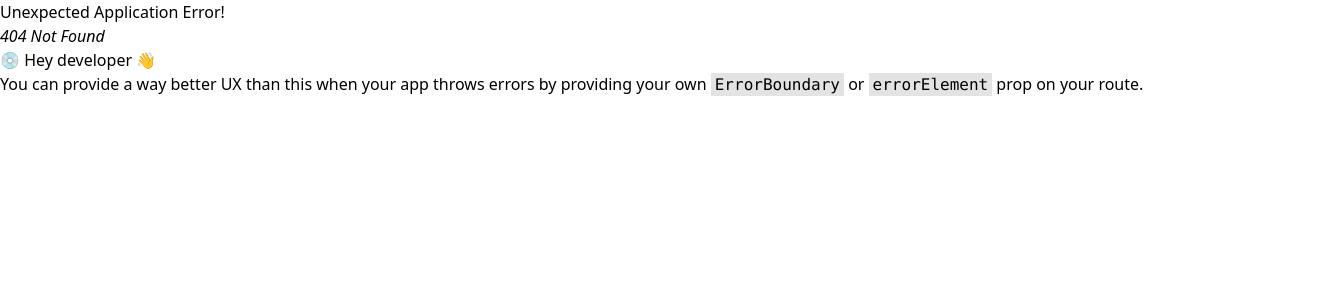
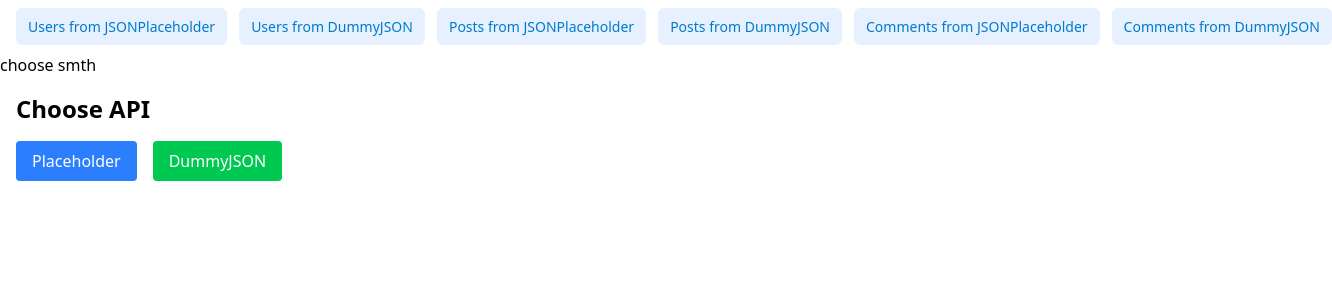
Before and after one commit to klimenko2233/react-course, a React (Vite) app: page /comments in a window 1280 px wide. Before the commit this address had no page. Shown: the top 300 px of the page, 1332 px wide, since content can reach past the window. Built offline with nearby package versions, Linux system fonts and the light colour scheme.

Commit message:
hw - #Uyj2GjyDDF 2.0

```diff
--- a/src/pages/CommentsDummyPage.tsx
+++ b/src/pages/comments/CommentsDummyPage.tsx
@@ -1,4 +1,4 @@
-import {CommentsDummy} from "../components/comments-dummy-component/CommentsDummy.tsx";
+import {CommentsDummy} from "../../components/comments-dummy-component/CommentsDummy.tsx";
 
 export const CommentsDummyPage = () => {
     return (
--- /dev/null
+++ b/src/pages/comments/CommentsMenuPage.tsx
@@ -0,0 +1,13 @@
+import {Link} from "react-router-dom";
+
+export const CommentsMenuPage = () => {
+    return (
+        <div className="p-4 space-y-4">
+            <h2 className="text-2xl font-semibold">Choose API</h2>
+            <div className="flex gap-4">
+                <Link to="placeholder" className="px-4 py-2 bg-blue-500 text-white rounded">Placeholder</Link>
+                <Link to="dummyjson" className="px-4 py-2 bg-green-500 text-white rounded">DummyJSON</Link>
+            </div>
+        </div>
+    );
+};
--- a/src/pages/CommentsPlaceholderPage.tsx
+++ b/src/pages/comments/CommentsPlaceholderPage.tsx
@@ -1,4 +1,4 @@
-import {CommentsPlaceholder} from "../components/comments-placeholder-component/CommentsPlaceholder.tsx";
+import {CommentsPlaceholder} from "../../components/comments-placeholder-component/CommentsPlaceholder.tsx";
 
 export const CommentsPlaceholderPage = () => {
     return (
--- a/src/pages/PostsDummyPage.tsx
+++ b/src/pages/posts/PostsDummyPage.tsx
@@ -1,4 +1,4 @@
-import {PostsDummy} from "../components/posts-dummy-component/PostsDummy.tsx";
+import {PostsDummy} from "../../components/posts-dummy-component/PostsDummy.tsx";
 
 export const PostsDummyPage = () => {
     return (
--- /dev/null
+++ b/src/pages/posts/PostsMenuPage.tsx
@@ -0,0 +1,13 @@
+import {Link} from "react-router-dom";
+
+export const PostsMenuPage = () => {
+    return (
+        <div className="p-4 space-y-4">
+            <h2 className="text-2xl font-semibold">Choose API</h2>
+            <div className="flex gap-4">
+                <Link to="placeholder" className="px-4 py-2 bg-blue-500 text-white rounded">Placeholder</Link>
+                <Link to="dummyjson" className="px-4 py-2 bg-green-500 text-white rounded">DummyJSON</Link>
+            </div>
+        </div>
+    );
+};
--- a/src/pages/PostsPlaceholderPage.tsx
+++ b/src/pages/posts/PostsPlaceholderPage.tsx
@@ -1,4 +1,4 @@
-import {PostsPlaceholder} from "../components/posts-placeholder-component/PostsPlaceholder.tsx";
+import {PostsPlaceholder} from "../../components/posts-placeholder-component/PostsPlaceholder.tsx";
 
 export const PostsPlaceholderPage = () => {
     return (
--- a/src/pages/UsersDummyPage.tsx
+++ b/src/pages/users/UsersDummyPage.tsx
@@ -1,4 +1,4 @@
-import {UsersDummy} from "../components/users-dummy-component/UsersDummy.tsx";
+import {UsersDummy} from "../../components/users-dummy-component/UsersDummy.tsx";
 
 export const UsersDummyPage = () => {
     return (
--- /dev/null
+++ b/src/pages/users/UsersMenuPage.tsx
@@ -0,0 +1,13 @@
+import {Link} from "react-router-dom";
+
+export const UsersMenuPage = () => {
+    return (
+        <div className="p-4 space-y-4">
+            <h2 className="text-2xl font-semibold">Choose API</h2>
+            <div className="flex gap-4">
+                <Link to="placeholder" className="px-4 py-2 bg-blue-500 text-white rounded">Placeholder</Link>
+                <Link to="dummyjson" className="px-4 py-2 bg-green-500 text-white rounded">DummyJSON</Link>
+            </div>
+        </div>
+    );
+};
--- a/src/pages/UsersPlaceholderPage.tsx
+++ b/src/pages/users/UsersPlaceholderPage.tsx
@@ -1,4 +1,4 @@
-import {UsersPlaceholder} from "../components/users-placeholder-component/UsersPlaceholder.tsx";
+import {UsersPlaceholder} from "../../components/users-placeholder-component/UsersPlaceholder.tsx";
 
 export const UsersPlaceholderPage = () => {
     return (
--- a/src/router/routes.tsx
+++ b/src/router/routes.tsx
@@ -1,21 +1,35 @@
 import {createBrowserRouter} from "react-router-dom";
 import App from "../App.tsx";
-import {UsersPlaceholderPage} from "../pages/UsersPlaceholderPage.tsx";
-import {UsersDummyPage} from "../pages/UsersDummyPage.tsx";
-import {PostsPlaceholderPage} from "../pages/PostsPlaceholderPage.tsx";
-import {PostsDummyPage} from "../pages/PostsDummyPage.tsx";
-import {CommentsPlaceholderPage} from "../pages/CommentsPlaceholderPage.tsx";
-import {CommentsDummyPage} from "../pages/CommentsDummyPage.tsx";
+import {UsersPlaceholderPage} from "../pages/users/UsersPlaceholderPage.tsx";
+import {UsersDummyPage} from "../pages/users/UsersDummyPage.tsx";
+import {PostsPlaceholderPage} from "../pages/posts/PostsPlaceholderPage.tsx";
+import {PostsDummyPage} from "../pages/posts/PostsDummyPage.tsx";
+import {CommentsPlaceholderPage} from "../pages/comments/CommentsPlaceholderPage.tsx";
+import {CommentsDummyPage} from "../pages/comments/CommentsDummyPage.tsx";
+import {CommentsMenuPage} from "../pages/comments/CommentsMenuPage.tsx";
+import {PostsMenuPage} from "../pages/posts/PostsMenuPage.tsx";
+import {UsersMenuPage} from "../pages/users/UsersMenuPage.tsx";
+
 
 export const routes = createBrowserRouter([
     {
         path: '/',element:<App/>,children:[
-            {path:'users/jsonplaceholder',element:<UsersPlaceholderPage/>},
-            {path:'users/dummyjson',element:<UsersDummyPage/>},
-            {path:'posts/jsonplaceholder',element:<PostsPlaceholderPage/>},
-            {path:'posts/dummyjson',element:<PostsDummyPage/>},
-            {path:'comments/jsonplaceholder',element:<CommentsPlaceholderPage/>},
-            {path:'comments/dummyjson',element:<CommentsDummyPage/>}
+            {path:'users',children:[
+                    {index:true,element:<UsersMenuPage/>},
+                    {path:'placeholder',element:<UsersPlaceholderPage/>},
+                    {path:'dummyjson',element:<UsersDummyPage/>},
+                ]
+            },
+            {path:'posts',children:[
+                    {index:true,element:<PostsMenuPage/>},
+                    {path:'placeholder',element:<PostsPlaceholderPage/>},
+                    {path:'dummyjson',element:<PostsDummyPage/>}
+                ]},
+            {path:'comments',children:[
+                    {index:true,element:<CommentsMenuPage/>},
+                    {path:'placeholder',element:<CommentsPlaceholderPage/>},
+                    {path:'dummyjson',element:<CommentsDummyPage/>},
+                ]}
         ]
     }
 ])
```
